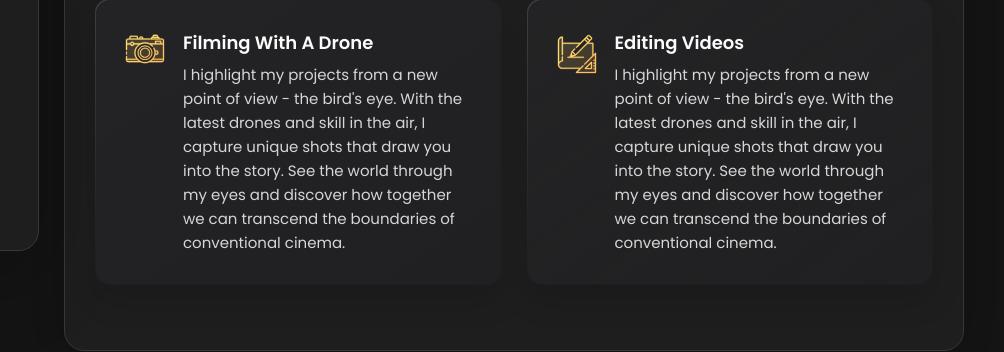
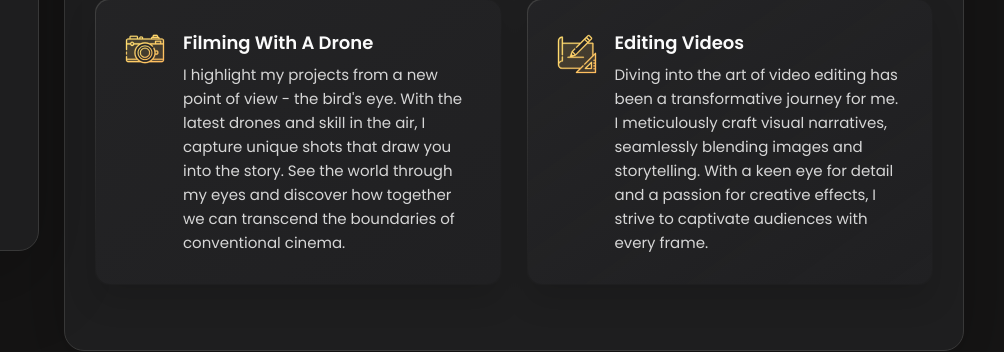
Before and after one commit to Zitko577/Personal-Portfolio-Martin-Zitnan, a plain HTML site: page index.html in a window 1280 px wide. Shown: the part 569-921 px from the top of the page, 276-1280 px from the left. Drawn offline with nearby package versions, Linux system fonts and the light colour scheme.

Commit message:
Update index.html

```diff
--- a/index.html
+++ b/index.html
@@ -243,8 +243,8 @@
                 <h4 class="h4 service-item-title">Editing Videos</h4>
 
                 <p class="service-item-text">
-                  I highlight my projects from a new point of view - the bird's eye. With the latest drones and skill in the air, I capture unique shots that draw you into the story.
-                  See the world through my eyes and discover how together we can transcend the boundaries of conventional cinema.
+                 Diving into the art of video editing has been a transformative journey for me. I meticulously craft visual narratives, seamlessly blending images and storytelling.
+                 With a keen eye for detail and a passion for creative effects, I strive to captivate audiences with every frame.
                 </p>
               </div>
 
```
